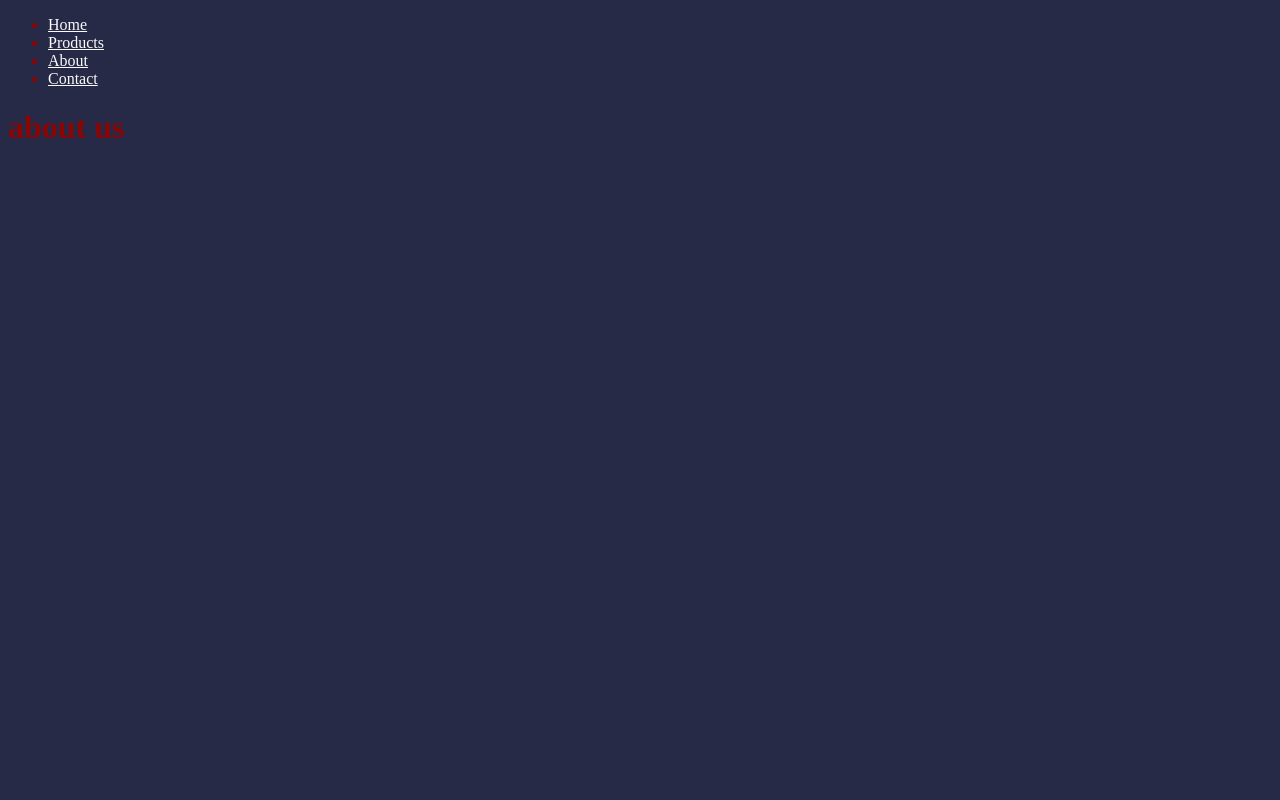
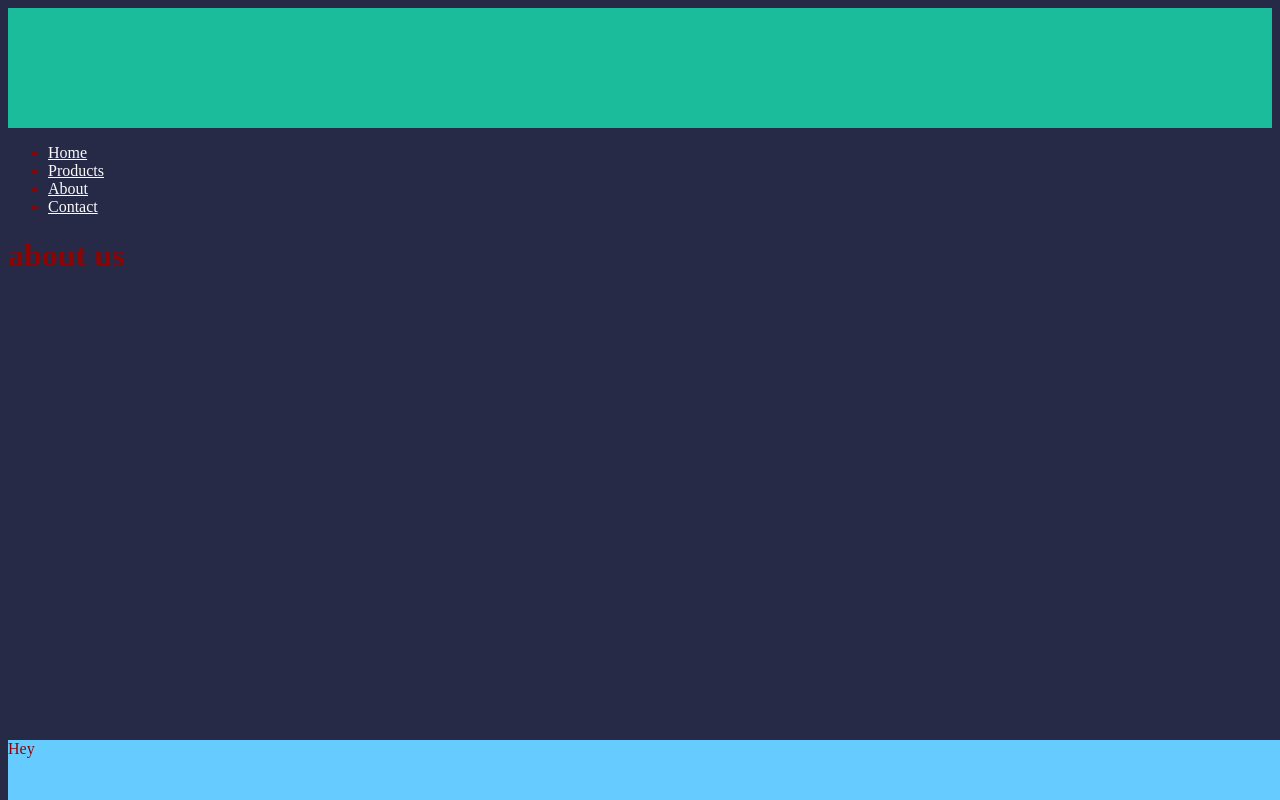
Before and after one commit to Ole12345678910/-CA-CSS-HTML-css, a plain HTML site: page about.html in a window 1280 px wide. Drawn offline with Linux system fonts and the light colour scheme.

Commit message:
Endret kode
lat til header og footer på koden

```diff
--- a/CSS/style.css
+++ b/CSS/style.css
@@ -6,3 +6,18 @@ body {
 nav ul li a {
     color: #fafafa;
     }
+
+.header {
+  padding: 60px;
+  text-align: center;
+  background: #1abc9c;
+  color: white;
+  font-size: 30px;
+}
+footer {
+    position: fixed;
+    bottom: 0;
+    width: 100%;
+    height: 60px;   /* Height of the footer */
+    background: #6cf;
+  }
--- a/about.html
+++ b/about.html
@@ -7,6 +7,7 @@
     <link type="text/css" rel="stylesheet" href="css/style.css">
 </head>
 <body>
+<div class="header"></div>
     <nav>
         <ul>
         <li>
@@ -24,5 +25,6 @@
         </ul>
         </nav>
     <h1>about us</h1>
+<footer>Hey</footer>
 </body>
 </html>
```
Also changed, not shown: products.html (renamed from prducts.html).
